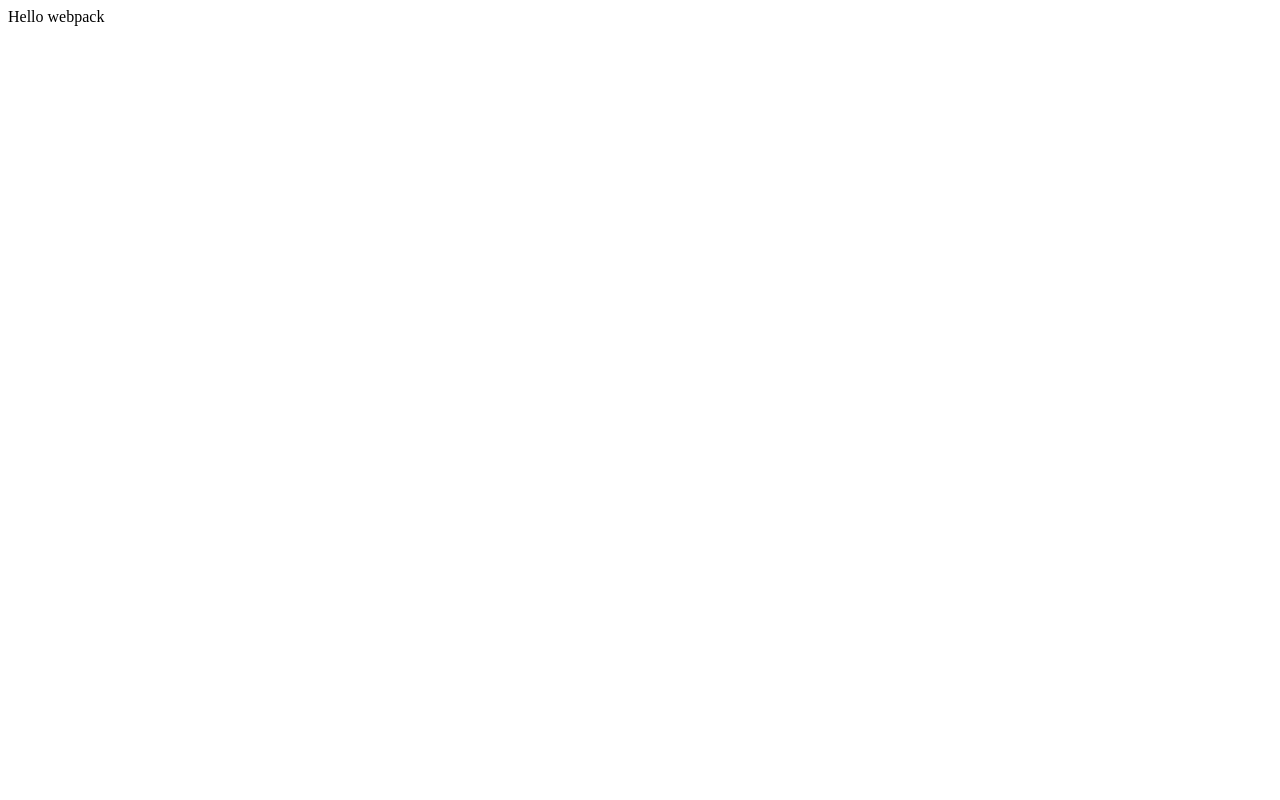
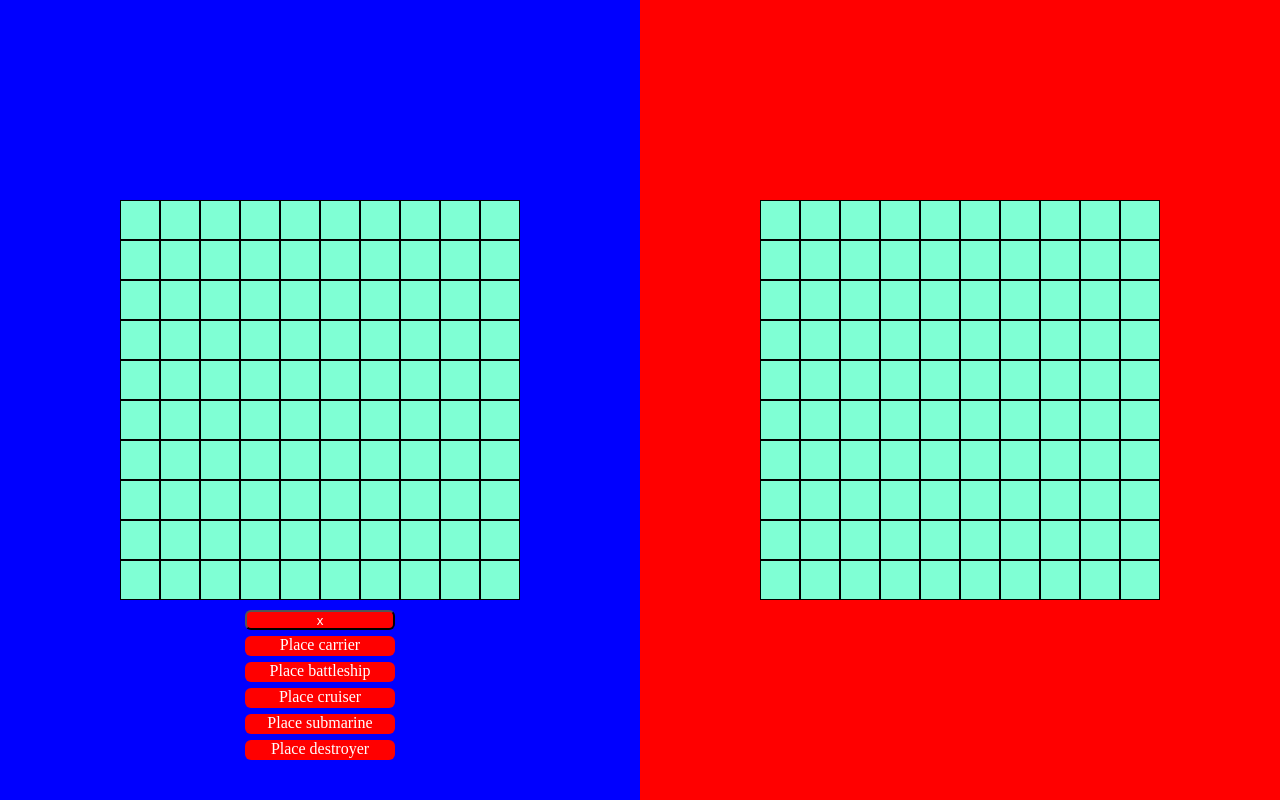
Before and after one commit to sirjamo1/Battleship, a website built with webpack: page dist/index.html in a window 1280 px wide. Built offline with nearby package versions, Linux system fonts and the light colour scheme.

Commit message:
player can place pieces on board, computer randomly places ships(when start is clicked), squares turn pnk if no hit, purple if hit

```diff
--- a/package.json
+++ b/package.json
@@ -21,8 +21,10 @@
   "license": "ISC",
   "devDependencies": {
     "@babel/preset-env": "^7.20.2",
+    "css-loader": "^6.7.3",
     "jest": "^29.3.1",
     "serve": "^12.0.0",
+    "style-loader": "^3.3.1",
     "webpack": "^5.75.0",
     "webpack-cli": "^4.10.0"
   },
--- a/src/classes/player.js
+++ b/src/classes/player.js
@@ -7,11 +7,6 @@ class Player {
         this.playerTurn = playerTurn;
     }
     populateBoard() {
-        // this.playerGameBoard.createShip([1, 3], "x", "carrier");
-        // this.playerGameBoard.createShip([2, 2], "x", "battleship");
-        // this.playerGameBoard.createShip([3, 4], "x", "cruiser");
-        // this.playerGameBoard.createShip([4, 4], "x", "submarine");
-        // this.playerGameBoard.createShip([5, 4], "x", "destroyer");
         this.playerGameBoard.createShip(
             this.randomCoord(),
             this.randomOrientation(),
--- a/src/index.js
+++ b/src/index.js
@@ -1,12 +1,122 @@
 import _ from "lodash";
+import "./style.css";
+//import Icon from './assets/icons/allShips.png'
+import { Player } from "./classes/player";
+const playerOne = new Player();
+const playerTwo = new Player();
+let gameStarted = false;
+let shipSelection = null;
+let shipPlacementDirection = "x";
+const createPlayerBoard = (playerName, player) => {
+    const board = document.createElement("div");
+    board.id = `${playerName}-board`;
+    for (let i = 0; i < player.playerGameBoard.board.length; i += 1) {
+        const row = document.createElement("div");
+        row.classList = "rows";
+        for (let j = 0; j < player.playerGameBoard.board[i].length; j += 1) {
+            const square = document.createElement("div");
+            square.id = `${playerName}-${j}${i}`;
+            square.classList = "squares";
+            square.onclick = () => {
+                if (gameStarted === false) {
+                    if (shipSelection === null)
+                        return alert("Please select a ship");
+                    playerOne.playerGameBoard.createShip(
+                        [j, i],
+                        shipPlacementDirection,
+                        shipSelection
+                    );
+                    putShipOnboard();
+                    removeShipOption(shipSelection);
+                    // console.log(playerOne.playerGameBoard.shipsNotDeployed)
+                    // console.log([j, i], shipPlacementDirection, shipSelection);
+                } else {
+                    console.log([j, i]);
+                    player.playerGameBoard.receiveAttack([j, i]);
+                    if (player.playerGameBoard.board[j][i] === "x") {
+                        square.style.backgroundColor = "pink";
+                    } else {
+                        square.style.backgroundColor = "purple";
+                        console.log(player.playerGameBoard.board[j][i]);
+                    }
+                }
+            };
+            row.appendChild(square);
+        }
+        board.appendChild(row);
+    }
+    return board;
+};
+const createShipDiv = (shipName) => {
+    const container = document.createElement("div");
+    container.id = `${shipName}-option`;
+    container.innerHTML = `Place ${shipName}`;
+    container.onclick = () => {
+        shipSelection = shipName;
+    };
 
+    return container;
+};
+const shipPlacement = (playerName, player) => {
+    const placementContainer = document.createElement("div");
+    placementContainer.id = "ship-placement-container";
+    const directionButton = document.createElement("button");
+    directionButton.id = "direction-button";
+    directionButton.innerHTML = shipPlacementDirection;
+    directionButton.onclick = () => {
+        shipPlacementDirection = shipPlacementDirection === "x" ? "y" : "x";
+        directionButton.innerHTML = shipPlacementDirection;
+    };
+    placementContainer.appendChild(directionButton);
+    placementContainer.appendChild(createShipDiv("carrier"));
+    placementContainer.appendChild(createShipDiv("battleship"));
+    placementContainer.appendChild(createShipDiv("cruiser"));
+    placementContainer.appendChild(createShipDiv("submarine"));
+    placementContainer.appendChild(createShipDiv("destroyer"));
+    return placementContainer;
+};
 function component() {
-    const element = document.createElement("div");
+    const mainContainer = document.createElement("div");
+    mainContainer.id = "main-container";
+    const playerOneContainer = document.createElement("div");
+    playerOneContainer.id = "player-one-container";
+    playerOneContainer.appendChild(createPlayerBoard("player-one", playerOne));
+    playerOneContainer.appendChild(shipPlacement());
+    mainContainer.appendChild(playerOneContainer);
+    const playerTwoContainer = document.createElement("div");
+    playerTwoContainer.id = "player-two-container";
+    playerTwoContainer.appendChild(createPlayerBoard("player-two", playerTwo));
+    mainContainer.appendChild(playerTwoContainer);
+    // const myIcon = new Image();
+    // myIcon.src = Icon;
+    // mainContainer.appendChild(myIcon)
 
-
-    element.innerHTML = _.join(["Hello", "webpack"], " ");
-
-    return element;
+    return mainContainer;
 }
 
+const putShipOnboard = () => {
+    for (let i = 0; i < playerOne.playerGameBoard.ships.length; i += 1) {
+        playerOne.playerGameBoard.ships[i].shipCoord.forEach((coord) => {
+            document.getElementById(
+                `player-one-${coord[0]}${coord[1]}`
+            ).style.backgroundColor = "grey";
+        });
+    }
+};
+const removeShipOption = (ship) => {
+    let container = document.getElementById("ship-placement-container");
+    let element = document.getElementById(`${ship}-option`);
+    container.removeChild(element);
+    if (playerOne.playerGameBoard.shipsNotDeployed <= 0) {
+        const startButton = document.createElement('button');
+        startButton.id = 'start-button'
+        startButton.innerHTML = 'Start'
+        startButton.onclick = () => {
+            gameStarted = true
+            container.removeChild(startButton)
+            playerTwo.populateBoard()
+        }
+        container.replaceChild(startButton, document.getElementById("direction-button"));
+    }
+};
 document.body.appendChild(component());
--- /dev/null
+++ b/src/style.css
@@ -0,0 +1,89 @@
+body {
+    padding: 0;
+    margin: 0;
+}
+
+#main-container {
+    width: 100vw;
+    height: 100vh;
+    display:flex;
+}
+
+#player-one-container {
+    background-color: blue;
+    flex: 1;
+    display: flex;
+    justify-content:space-evenly;
+}
+#player-one-board {
+ width: 400px;
+ height: 400px;
+ background-color: white;
+ margin-top: 200px;
+ display: grid;
+ justify-content: stretch;
+/*👉 display: flex;
+ flex-direction: column;
+ justify-content:space-evenly;
+ align-content: stretch;👈*/
+
+}
+
+#player-two-container {
+    background-color: red;
+    flex: 1;
+     display: flex;
+    justify-content:space-evenly;
+}
+#player-two-board {
+ width: 400px;
+ height: 400px;
+ background-color: white;
+ margin-top: 200px;
+ display: grid;
+ justify-content: stretch;
+/*👉 display: flex;
+ flex-direction: column;
+ justify-content:space-evenly;
+ align-content: stretch;👈*/
+
+}
+.rows {
+ background-color: aquamarine;
+ display: grid;
+ grid-auto-flow: column;
+
+}
+.squares {
+ border: 1px solid black;
+ display: flex;
+ justify-content: center;
+
+}
+#ship-placement-container {
+ position:absolute;
+ bottom: 5%;
+ display: grid;
+ gap: 6px;
+ text-align: center;
+
+}
+#ship-placement-container > * {
+ color: white;
+ background-color: red;
+ border-radius: 6px;
+ cursor: pointer;
+ width: 150px;
+ height: 20px;
+}
+#ship-placement-container > *:hover {
+ background-color: rgb(241, 109, 109);
+}
+#ship-placement-container > *:active {
+ background-color: rgb(100, 7, 7);
+}
+
+/*👉.hello {
+ color: red;
+ background: url('./assets/icons/allShips.png');
+}👈*/
--- a/webpack.config.js
+++ b/webpack.config.js
@@ -3,7 +3,26 @@ const path = require("path");
 module.exports = {
     entry: "./src/index.js",
     output: {
-        filename: "main.js",
+        // filename: "main.js",
+        filename: "bundle.js",
         path: path.resolve(__dirname, "dist"),
     },
+    watch: true,
+
+    module: {
+        rules: [
+            {
+                test: /\.css$/i,
+                use: ["style-loader", "css-loader"],
+            },
+            {
+                test: /\.(png|svg|jpg|jpeg|gif)$/i,
+                type: "asset/resource",
+            },
+            {
+                test: /\.(woff|woff2|eot|ttf|otf)$/i,
+                type: "asset/resource",
+            },
+        ],
+    },
 };
```
Also changed, not shown: README.md, dist/19a87e6be87ece9791ca.png (added), dist/bundle.js (added), dist/bundle.js.LICENSE.txt (added), dist/index.html, dist/main.js, src/assets/icons/allShips.png (added), src/assets/icons/battleship.png (added), src/assets/icons/carrier.png (added), src/assets/icons/cruiser.png (added), src/assets/icons/destroyer.png (added), src/assets/icons/submarine.png (added), style.css (deleted), 1 other file.
